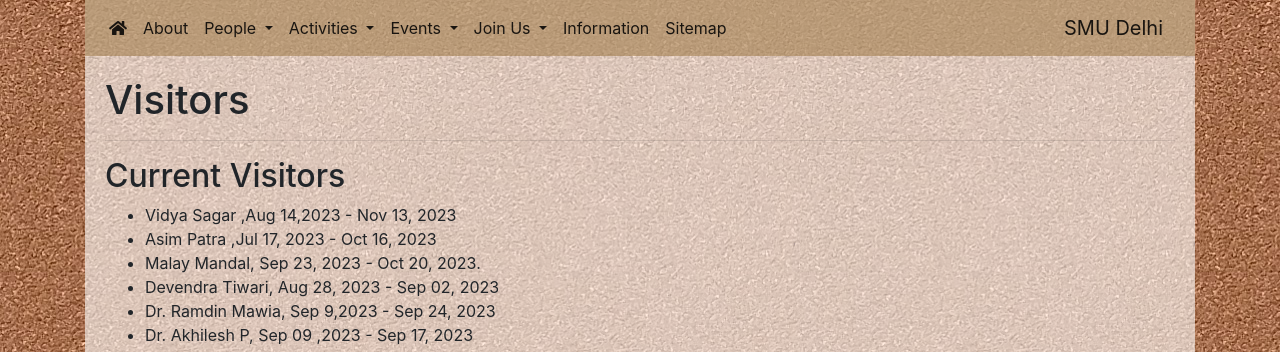
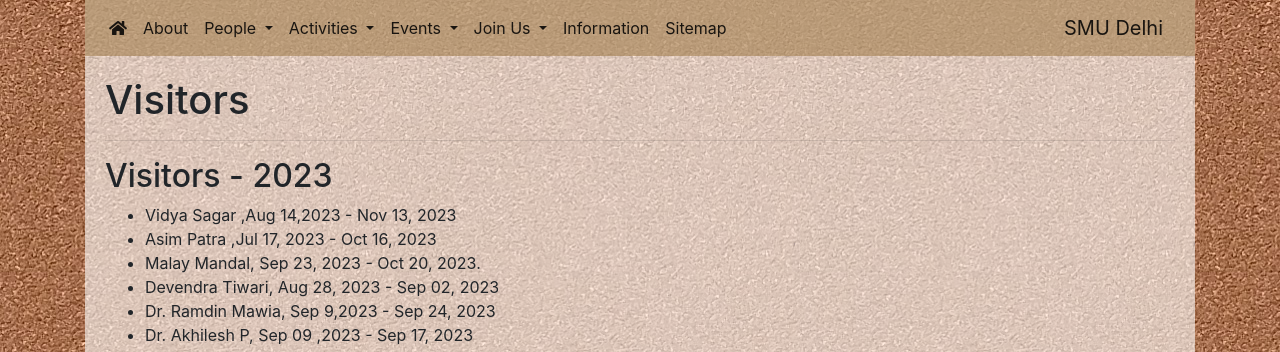
Before and after one commit to isid-smu/isid-smu.github.io, a Jekyll site: the page built from visitors-2023.md, in a window 1280 px wide. Shown: the top 352 px of the page. Built offline with Jekyll 4.4.1, drawn with Linux system fonts in a browser that asks for light colours; nearby versions of some CDN libraries.

Commit message:
Update visitors-2023.md

```diff
--- a/visitors-2023.md
+++ b/visitors-2023.md
@@ -4,7 +4,7 @@ language: en
 layout: dropdown
 ---
 
-## Current Visitors
+## Visitors - 2023
 
 - Vidya Sagar ,Aug 14,2023 - Nov 13, 2023
 - Asim Patra ,Jul 17, 2023 - Oct 16, 2023
```
